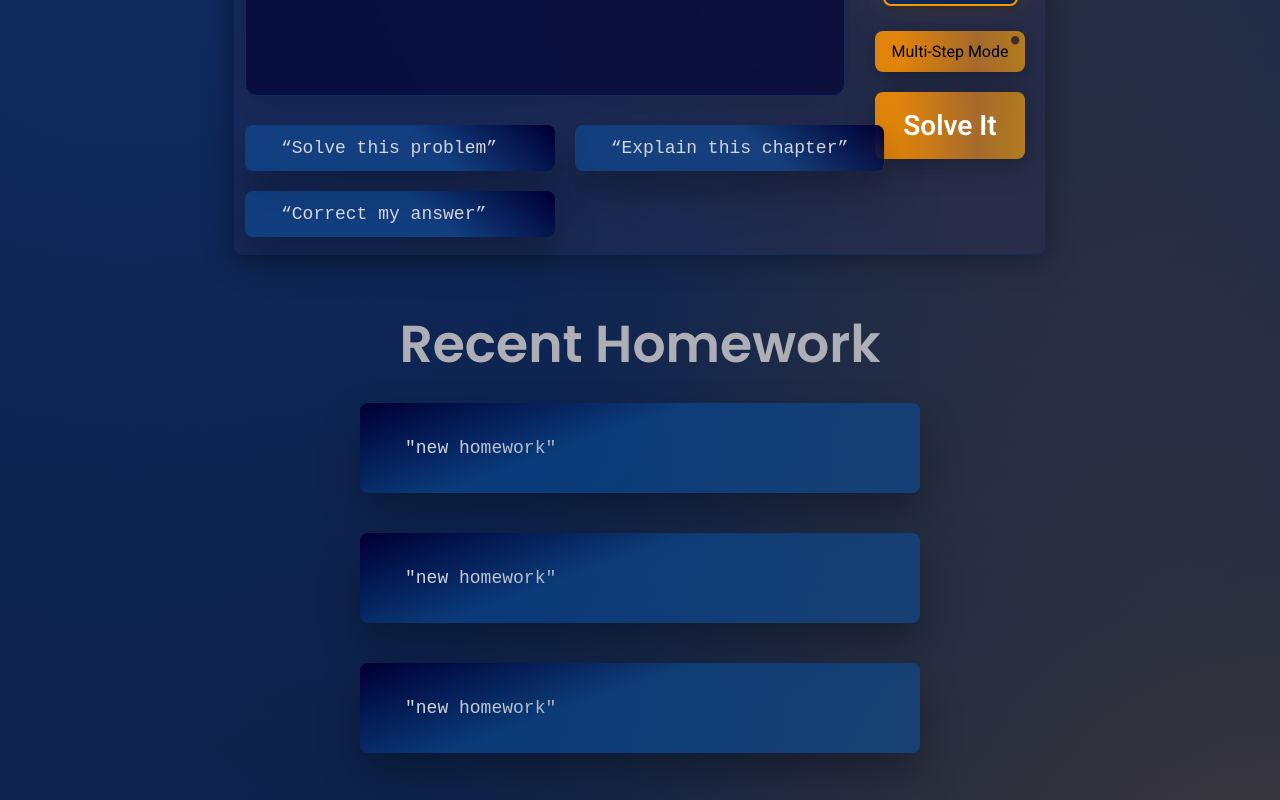
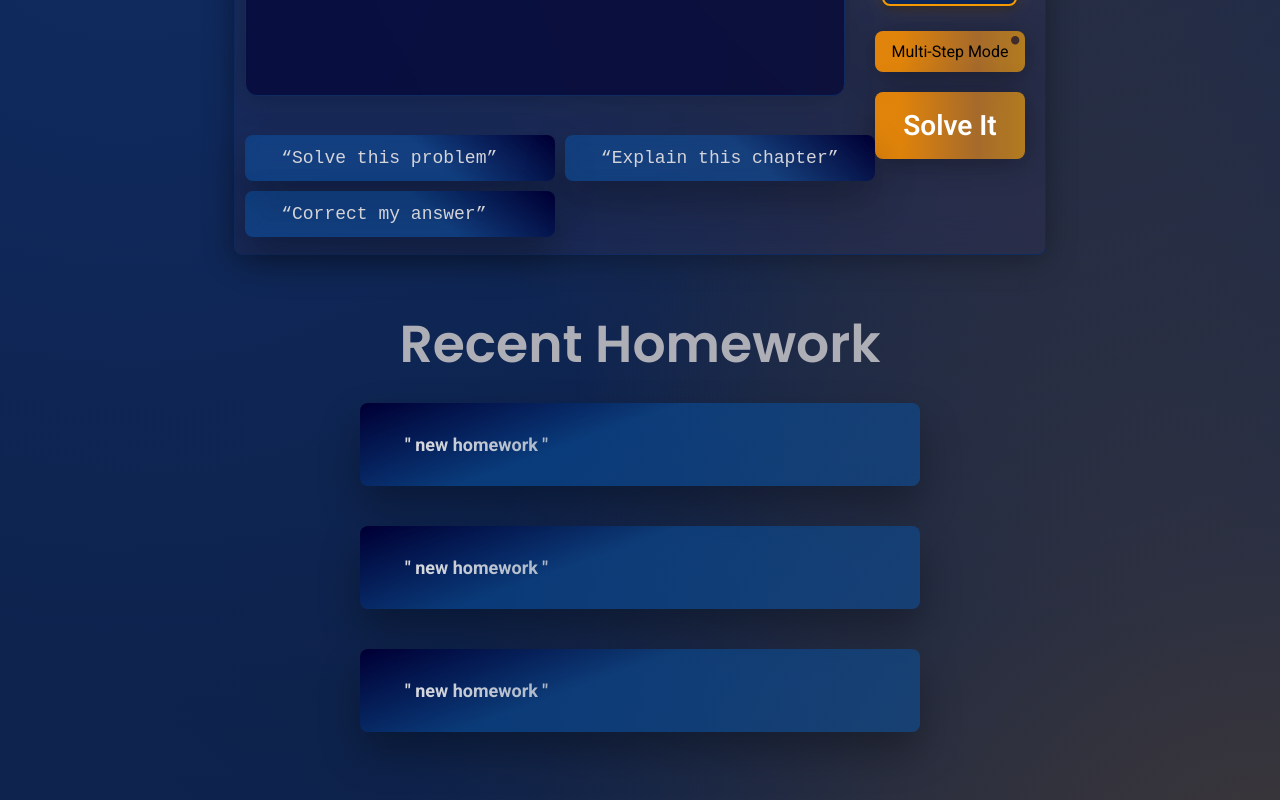
Before and after one commit to alimabrouki/RivzAI, a React (Vite) app: page / in a window 1280 px wide. Shown: the part 540-1340 px from the top of the page. Built offline with nearby package versions, Linux system fonts and the light colour scheme.

Commit message:
fix: RecentHomework font-weight and padding

```diff
--- a/src/pages/Home/RecentHomework.jsx
+++ b/src/pages/Home/RecentHomework.jsx
@@ -11,7 +11,7 @@ export const RecentHomework = ({ recentHistory }) => {
       <h2 ref={observe} className='slide-in'>Recent Homework</h2>
       {
         recentHistory.slice(0,3).map((history) => (
-          <Link ref={observe} key={history.id}  to={`/history/${history.id}`} className='recent-prompt slide-in'><span className='slide-in' ref={observe} key={history.id} >"{history.text || history}"</span></Link>
+          <Link ref={observe} key={history.id}  to={`/history/${history.id}`} className='recent-prompt slide-in'><span className='slide-in' ref={observe} key={history.id} >" {history.text || history} "</span></Link>
         ))
       }
     </div>
--- a/src/styles/home-page/PromptBox.css
+++ b/src/styles/home-page/PromptBox.css
@@ -98,7 +98,6 @@
 }
 
 .inputs {
-  width: 150px;
   display: flex;
   flex-direction: column;
   align-items: center;
@@ -281,7 +280,7 @@
   left: 10px;
   display: grid;
   grid-template-columns: 1fr 1fr;
-  gap: 20px;
+  gap: 10px;
 }
 
 @media (width <=700px) {
--- a/src/styles/home-page/RecentHomework.css
+++ b/src/styles/home-page/RecentHomework.css
@@ -19,7 +19,7 @@
 
 .recent-homework .recent-prompt {
   background: linear-gradient(340deg, rgb(6 86 172 / 47%) 59%, rgb(0 0 53) 99%);
-  padding: 35px 0px;
+  padding: 31px 0px;
   width: 560px;
   display: flex;
   overflow: hidden;
@@ -29,7 +29,7 @@
   color: var(--c-neutral-200);
   cursor: pointer;
   box-shadow: 0 20px 40px rgba(0, 0, 0, 0.3);
-  font-family: monospace;
+  font-weight: bold;
   /* animation: slideInFromBottom 1s ease-out forwards; */
   transition: 0.2s ease;
 }
```
